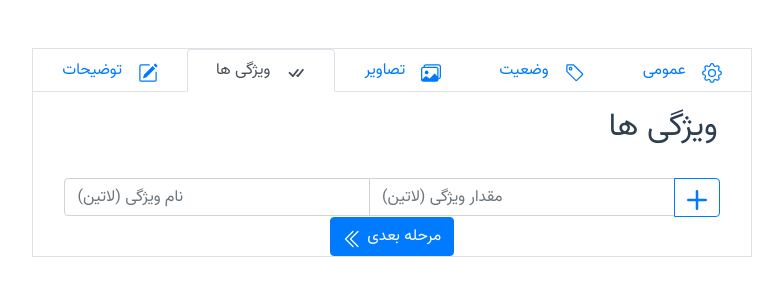
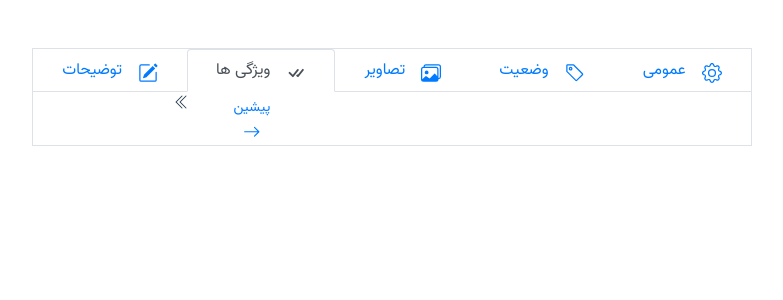
Before and after one commit to mikoloism/vueStoreDashboard, a Vue app: page /dashboard in a window 1280 px wide. Shown: the top 300 px of the page, without its empty margins (248-1031 px from the left). Built offline with nearby package versions, Linux system fonts and the light colour scheme.

Commit message:
added v-tab-header.vue to it and chenged props names

```diff
--- a/src/components/tabs/v-tab-view.vue
+++ b/src/components/tabs/v-tab-view.vue
@@ -1,9 +1,14 @@
 <template>
-  <component :is="component" />
+  <div>
+    <v-tab-header :header="header" />
+    <component :is="body" />
+  </div>
 </template>
 <script>
+import vTabHeader from "./v-tab-header.vue";
 export default {
+  components: { vTabHeader },
   name: "VTabView",
-  props: ["component"],
+  props: ["header", "body"],
 };
 </script>
```
